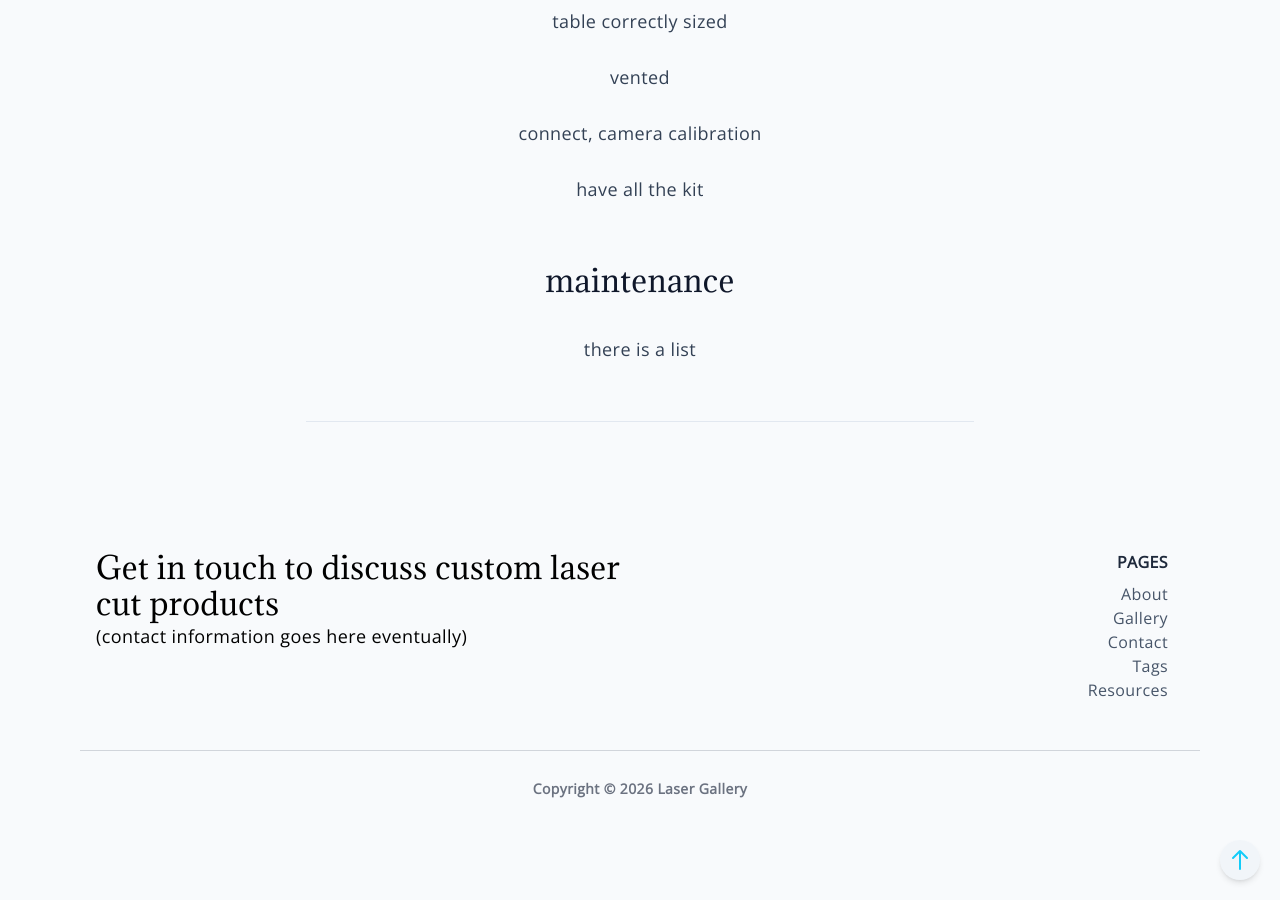
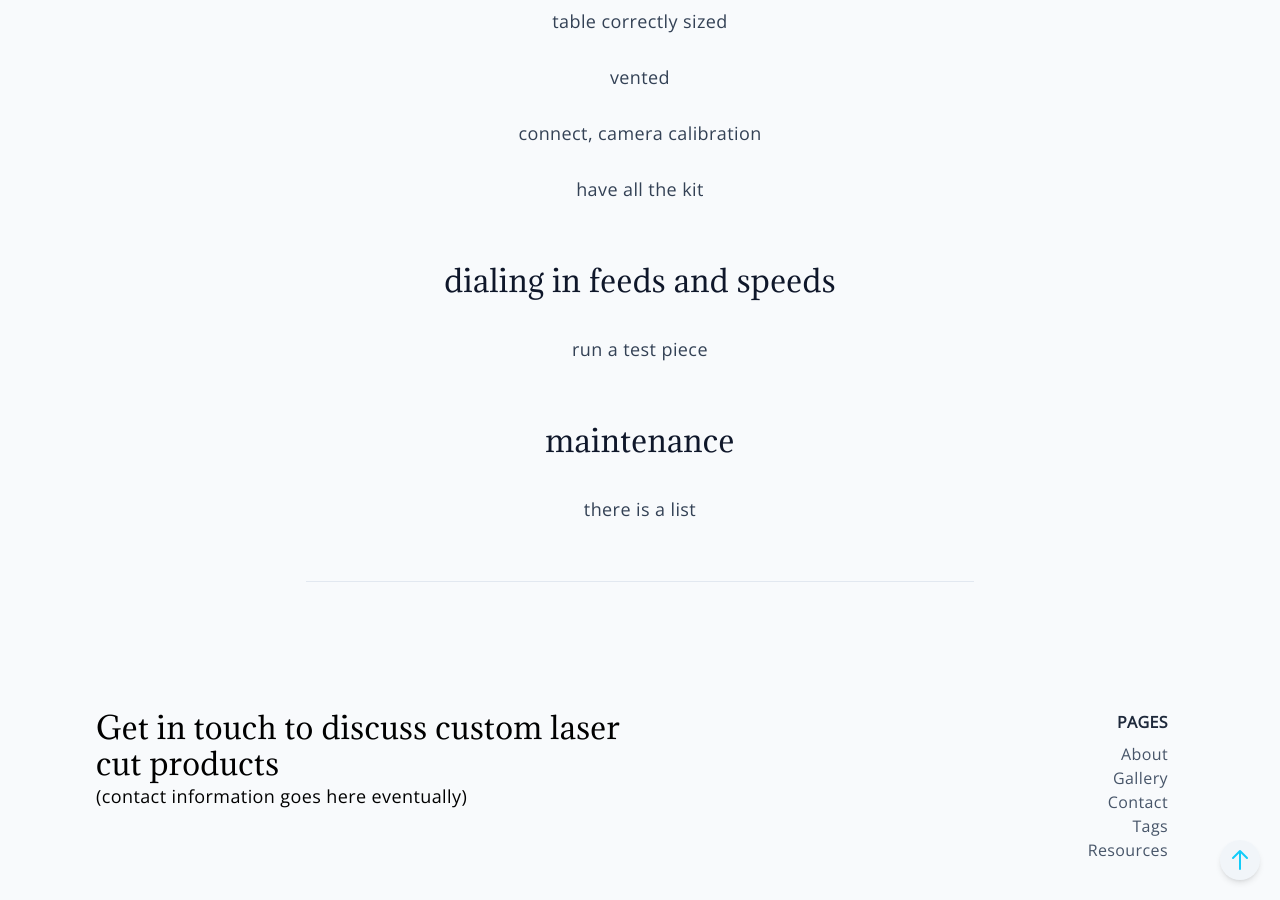
Before and after one commit to paper-engineer/laser-gallery, a Jekyll site: the page built from docs/_pages/instructions.md, in a window 1280 px wide and 900 px high, scrolled down 972 px. Built offline with Jekyll 4.4.1, drawn with Linux system fonts in a browser that asks for light colours.

Commit message:
Update instructions.md

```diff
--- a/docs/_pages/instructions.md
+++ b/docs/_pages/instructions.md
@@ -32,6 +32,10 @@ connect, camera calibration
 
 have all the kit
 
+## dialing in feeds and speeds
+
+run a test piece
+
 ## maintenance
 
 there is a list
```
